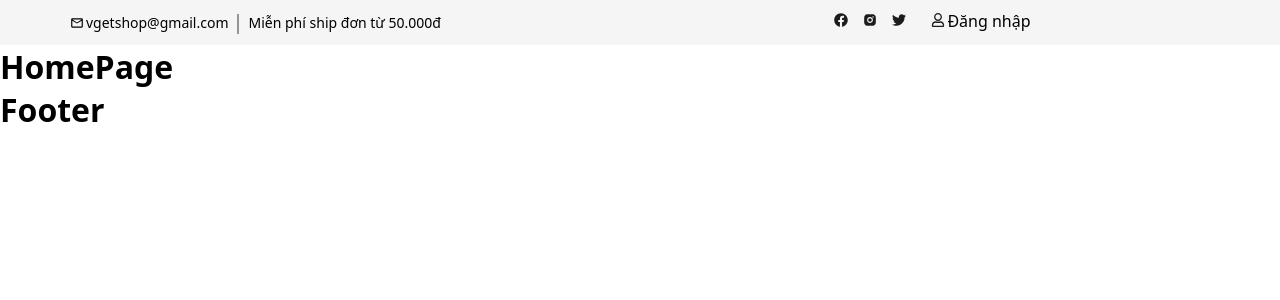
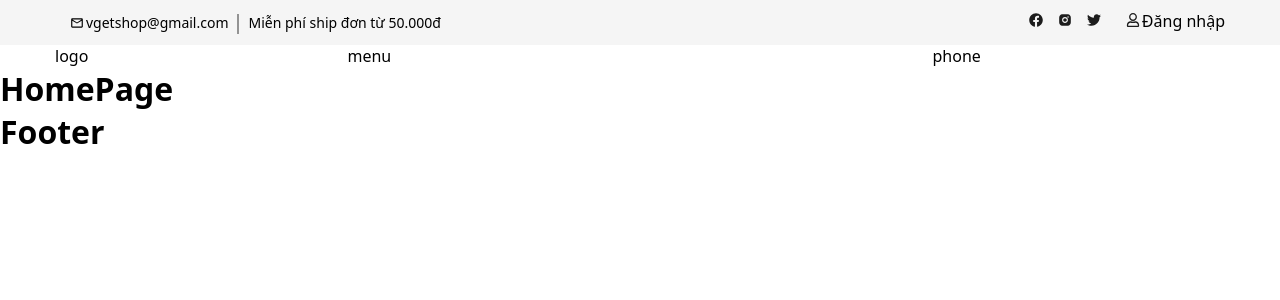
Before and after one commit to ttthuy04/sale_vegetable, a React (Create React App) app in the folder FE/vgetshop/: page / in a window 1280 px wide. Shown: the top 300 px of the page. Built offline with nearby package versions, Linux system fonts and the light colour scheme.

Commit message:
commit responsive header

```diff
--- a/FE/vgetshop/src/pages/users/theme/header/index.js
+++ b/FE/vgetshop/src/pages/users/theme/header/index.js
@@ -9,6 +9,7 @@
 import { Link } from "react-router-dom";
 const Header = () => {
   return (
+    <>
       <div className="header-top">
         <div className="container">
           <div className="row">
@@ -52,6 +53,14 @@
           </div>
         </div>
       </div>
+      <div className="container">
+        <div className="row">
+          <div className="col-xl-3">logo</div>
+          <div className="col-xl-6">menu</div>
+          <div className="col-xl-3">phone</div>
+        </div>
+      </div>
+    </>
   );
 };
 
--- a/FE/vgetshop/src/style/pages/_all.scss
+++ b/FE/vgetshop/src/style/pages/_all.scss
@@ -1,5 +1,6 @@
 @use "sass:map";
 @import "theme";
+@import "responsive";
 html,
 body {
   margin: 0;
@@ -27,6 +28,24 @@
 .col-6 {
   flex: 0 0 50%;
   max-width: 50%;
-  justify-content: center;
-  align-items: center;
 }
+
+@include Responsive($MEDIUM_DEVICE) {
+  .col-lg-3 {
+    flex: 0 0 25%;
+    max-width: 25%;
+    background: red;
+  }
+}
+
+@include Responsive($DESKTOP) {
+  .col-xl-3 {
+    flex: 0 0 25%;
+    max-width: 25%;
+  }
+
+  .col-xl-6 {
+    flex: 0 0 50%;
+    max-width: 50%;
+  }
+}
--- /dev/null
+++ b/FE/vgetshop/src/style/pages/responsive.scss
@@ -0,0 +1,29 @@
+$DESKTOP: "DESKTOP";
+$MEDIUM_DEVICE: "MEDIUM_DEVICE";
+$WIDE_MOBILE: "WIDE_MOBILE";
+$TABLET_DEVICE: "TABLET_DEVICE";
+$SMALL_DEVICES: "SMALL_DEVICES";
+
+@mixin Responsive($canvas) {
+  @if $canvas == $DESKTOP {
+    @media only screen and (min-width: 1200px) {
+      @content;
+    }
+  } @else if $canvas == $MEDIUM_DEVICE {
+    @media only screen and (min-width: 992px) and (max-width: 1199px) {
+      @content;
+    }
+  } @else if $canvas == $TABLET_DEVICE {
+    @media only screen and (min-width: 768px) and (max-width: 991px) {
+      @content;
+    }
+  } @else if $canvas == $WIDE_MOBILE {
+    @media only screen and (max-width: 767px) {
+      @content;
+    }
+  } @else if $canvas == $SMALL_DEVICES {
+    @media only screen and (max-width: 575px) {
+      @content;
+    }
+  }
+}
--- a/FE/vgetshop/src/style/style.scss
+++ b/FE/vgetshop/src/style/style.scss
@@ -1 +1,2 @@
 @import "./pages/all";
+@import "./pages/responsive.scss";
```
Lines whose indentation alone changed are shown as unchanged.
